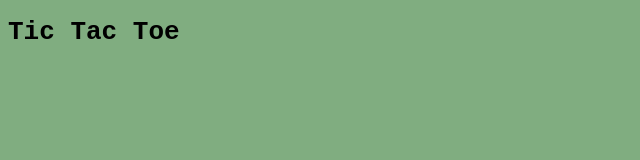
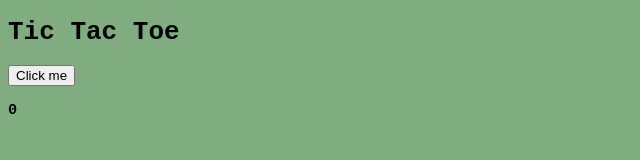
Before and after one commit to heyAbdullahBruh/js-tic-tac-toe, a plain HTML site: page index.html in a window 1280 px wide. Shown: the whole page, without its empty margins (0-640 px from the left). Drawn offline with Linux system fonts and the light colour scheme.

Commit message:
create JS

```diff
--- a/index.html
+++ b/index.html
@@ -8,5 +8,19 @@
 </head>
 <body>
     <h1>Tic Tac Toe</h1>
+    <button id="IamBtn">Click me</button>
+    <div class="result">
+
+    </div>
+
+
+
+
+
+
+
+
+
+    <script src="/script.js"></script>
 </body>
 </html>
--- /dev/null
+++ b/script.js
@@ -0,0 +1,12 @@
+const IamBtn = document.getElementById("IamBtn");
+const resultBox = document.querySelector(".result");
+
+const h3 = document.createElement("h3");
+
+let num = 0;
+h3.innerText = num;
+IamBtn.addEventListener("click", () => {
+  h3.innerText = ++num;
+});
+
+resultBox.appendChild(h3);
```
